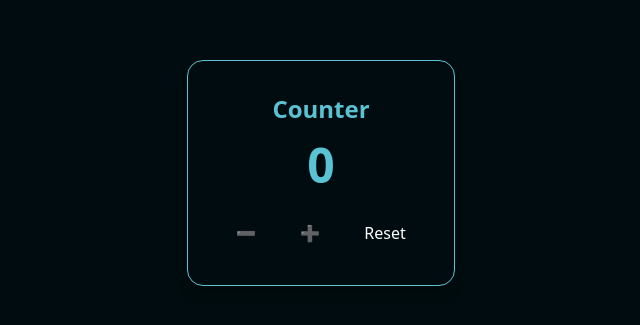
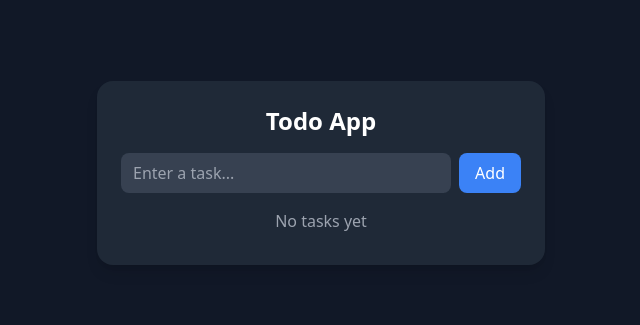
Before and after one commit to natii841/svelte-7day-challenge, a Svelte app in the folder my-svelte-project/: page / in a window 1280 px wide. Shown: the part 227-552 px from the top of the page, without its empty margins (319-959 px from the left). Built offline with nearby package versions, Linux system fonts and the light colour scheme.

Commit message:
build todo app with tailwind

```diff
--- a/my-svelte-project/src/App.svelte
+++ b/my-svelte-project/src/App.svelte
@@ -1,5 +1,4 @@
 <script>
-  import Counter from './projects/day1-counter/Counter.svelte';
+  import Todo from "./projects/day2-todo/Todo.svelte";
 </script>
-
-<Counter />
+<Todo />
--- /dev/null
+++ b/my-svelte-project/src/projects/day2-todo/Todo.svelte
@@ -0,0 +1,120 @@
+<script>
+  import { onMount } from "svelte";
+
+  let todos = [];
+  let input = "";
+
+  // Load from localStorage
+  onMount(() => {
+    const saved = localStorage.getItem("todos");
+    if (saved) {
+      todos = JSON.parse(saved);
+    }
+  });
+
+  // Save automatically when todos change
+  $: localStorage.setItem("todos", JSON.stringify(todos));
+
+  function addTodo() {
+    if (input.trim() === "") return;
+
+    todos = [
+      ...todos,
+      {
+        id: Date.now(),
+        text: input,
+        completed: false
+      }
+    ];
+
+    input = "";
+  }
+
+  function deleteTodo(id) {
+    todos = todos.filter(todo => todo.id !== id);
+  }
+
+  function toggleTodo(id) {
+    todos = todos.map(todo =>
+      todo.id === id
+        ? { ...todo, completed: !todo.completed }
+        : todo
+    );
+  }
+
+  function clearCompleted() {
+    todos = todos.filter(todo => !todo.completed);
+  }
+</script>
+
+<div class="min-h-screen bg-gray-900 flex items-center justify-center">
+  <div class="bg-gray-800 p-6 rounded-2xl shadow-lg w-full max-w-md">
+
+    <h1 class="text-2xl font-bold text-white mb-4 text-center">
+      Todo App
+    </h1>
+
+    <!-- Input -->
+    <div class="flex gap-2 mb-4">
+      <input
+        bind:value={input}
+        placeholder="Enter a task..."
+        class="flex-1 px-3 py-2 rounded-lg bg-gray-700 text-white outline-none"
+        on:keydown={(e) => e.key === "Enter" && addTodo()}
+      />
+
+      <button
+        on:click={addTodo}
+        class="bg-blue-500 hover:bg-blue-600 px-4 py-2 rounded-lg text-white"
+      >
+        Add
+      </button>
+    </div>
+
+    <!-- Empty state -->
+    {#if todos.length === 0}
+      <p class="text-gray-400 text-center">No tasks yet</p>
+    {/if}
+
+    <!-- Todo list -->
+    <ul class="space-y-2 mt-2">
+      {#each todos as todo}
+        <li class="flex justify-between items-center bg-gray-700 px-3 py-2 rounded-lg">
+
+          <span
+            on:click={() => toggleTodo(todo.id)}
+            class="cursor-pointer flex-1"
+            class:line-through={todo.completed}
+            class:text-gray-400={todo.completed}
+            class:text-white={!todo.completed}
+          >
+            {todo.text}
+          </span>
+
+          <button
+            on:click={() => deleteTodo(todo.id)}
+            class="ml-2 text-red-400 hover:text-red-500"
+          >
+            ✕
+          </button>
+
+        </li>
+      {/each}
+    </ul>
+
+    <!-- Footer -->
+    {#if todos.length > 0}
+      <div class="flex justify-between text-sm text-gray-400 mt-4">
+        <span>{todos.length} tasks</span>
+
+        <button
+          on:click={clearCompleted}
+          class="hover:text-red-400"
+        >
+          Clear completed
+        </button>
+      </div>
+    {/if}
+
+  </div>
+</div>
```
